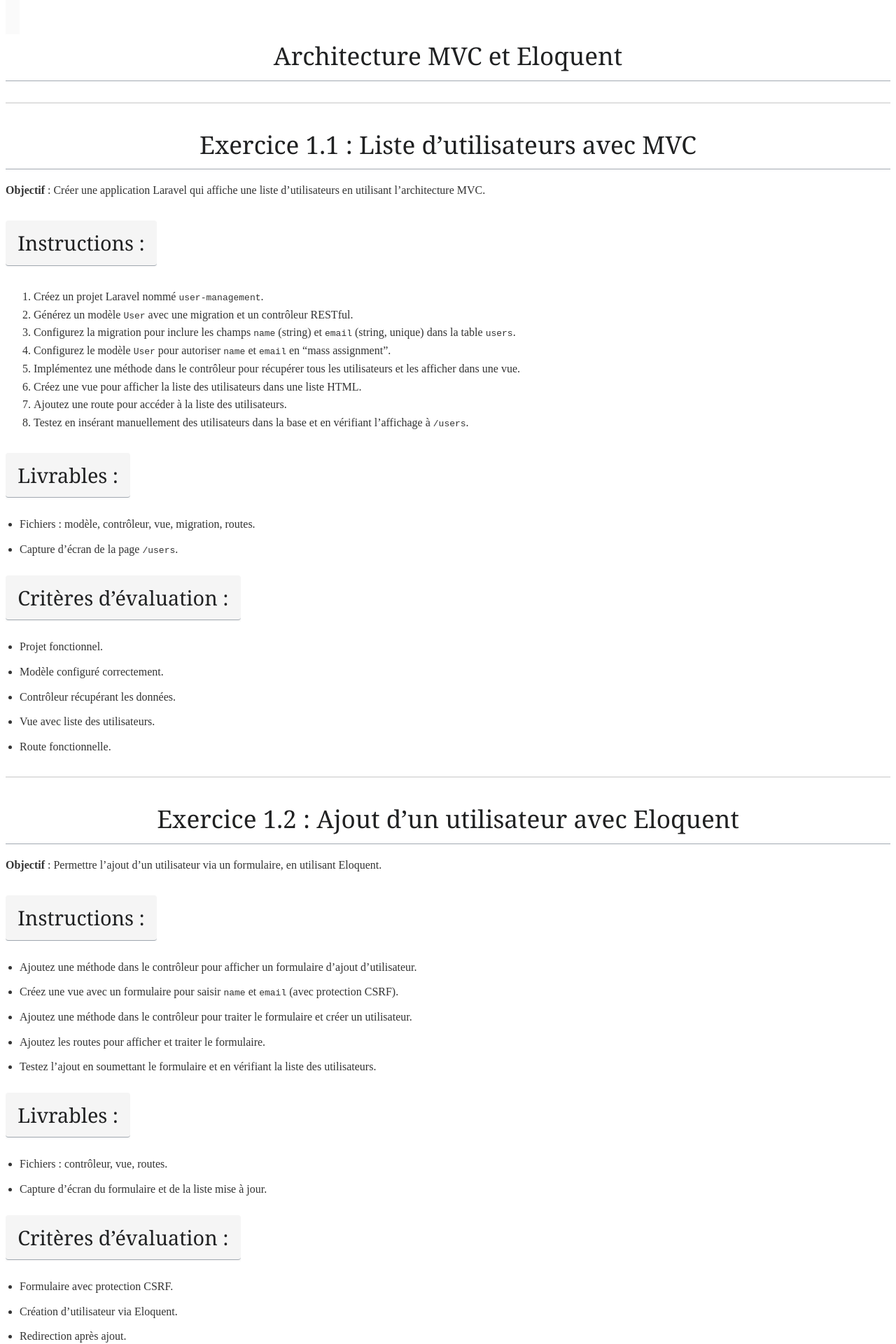
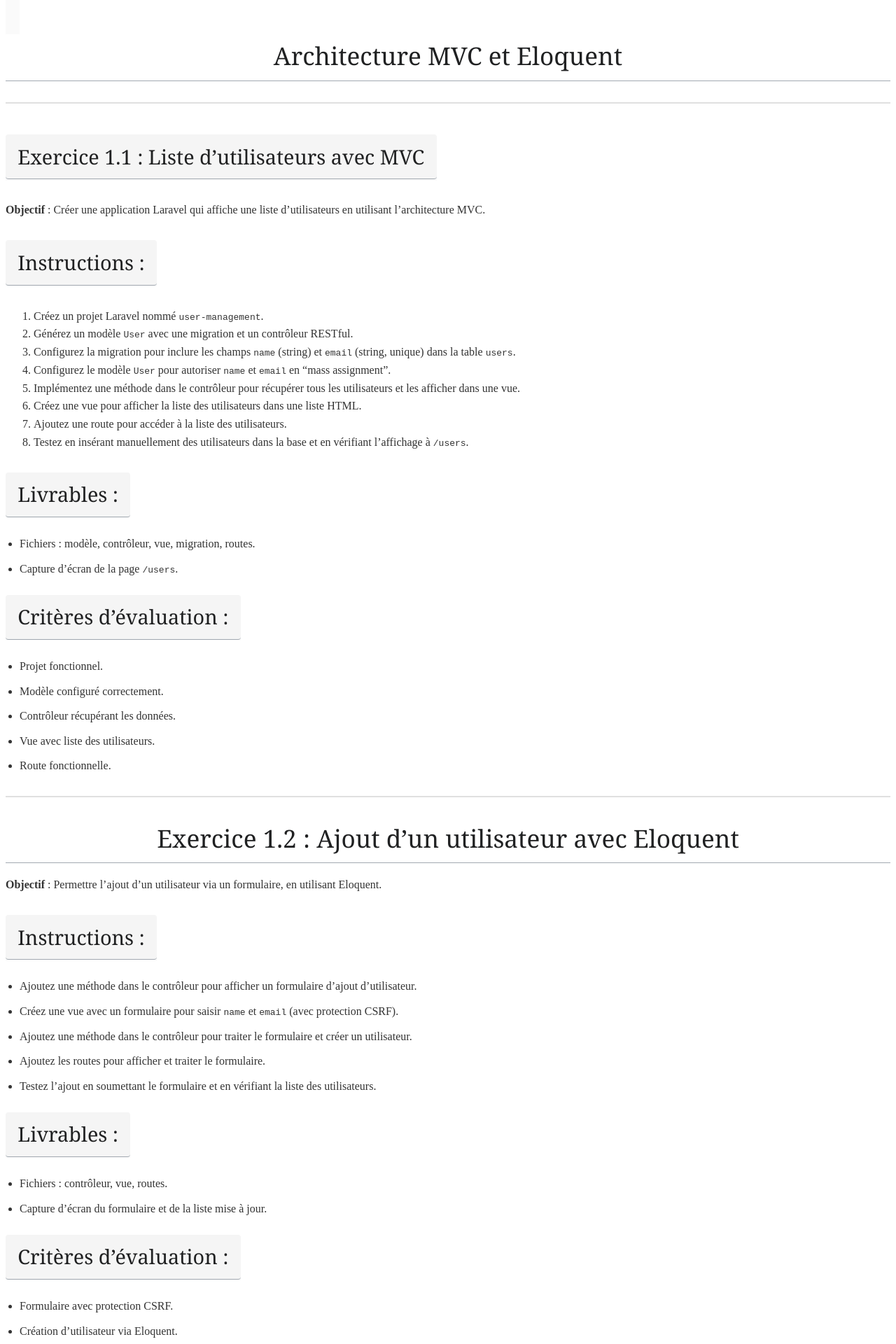
Before and after one commit to lakrim92/Cours_WebDevelopment, a Jekyll site: the page built from docs/php/exercises/exercices-advanced1.1.md, in a window 1280 px wide. Shown: the top 1920 px of the page at 70% size. Built offline with Jekyll 4.4.1, drawn with Linux system fonts in a browser that asks for light colours; a script that is not in the unit is left out.

```diff
--- a/docs/php/exercises/exercices-advanced1.1.md
+++ b/docs/php/exercises/exercices-advanced1.1.md
@@ -6,7 +6,7 @@ title: Extensions PHP pour VS Code
 
 ---
 
-# Exercice 1.1 : Liste d’utilisateurs avec MVC
+## Exercice 1.1 : Liste d’utilisateurs avec MVC
 
 **Objectif** : Créer une application Laravel qui affiche une liste d’utilisateurs en utilisant l’architecture MVC.
 
```
Also changed, not shown: 2 other files.
